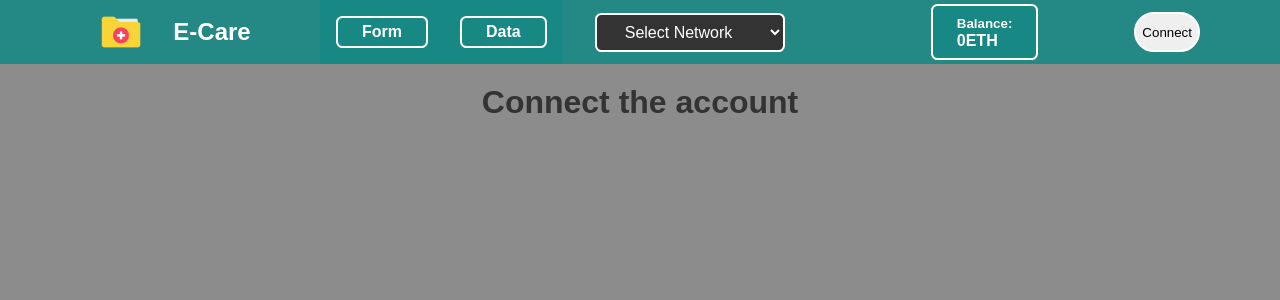
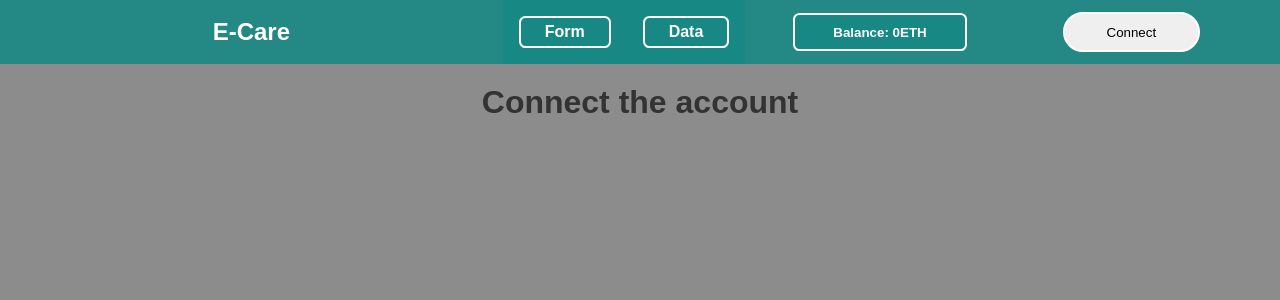
Before and after one commit to ENZOMOTIVE/E-Care, a React (Create React App) app: page / in a window 1280 px wide. Shown: the top 300 px of the page. Built offline with nearby package versions, Linux system fonts and the light colour scheme.

Commit message:
initial commit

```diff
--- a/src/components/Navbar/Navbar.js
+++ b/src/components/Navbar/Navbar.js
@@ -1,38 +1,28 @@
 import React from "react";
 import { Link } from "react-router-dom";
 import "./navbar.css";
-import healthReport from "../../assets/health-report.png";
+//import healthReport from "../../assets/health-report.png";
 import { loadAccount } from "../../store/interactions";
 import { useDispatch, useSelector } from "react-redux";
 import Blockies from "react-blockies";
-import config from "../../config.json";
+
 
 const Navbar = () => {
   const dispatch = useDispatch();
   const provider = useSelector((state) => state.provider.connection);
   const account = useSelector((state) => state.provider.account);
   const balance = useSelector((state) => state.provider.balance);
-  const chainId = useSelector((state) => state.provider.chainId);
+
 
   const connectHandler = async (e) => {
     await loadAccount(provider, dispatch);
   };
 
-  const networkHandler = async (e) => {
-    await window.ethereum.request({
-      method: "wallet_switchEthereumChain",
-      params: [
-        {
-          chainId: e.target.value,
-        },
-      ],
-    });
-  };
 
   return (
     <div className="Navbar">
       <div className="nav__name">
-        <img src={healthReport} alt="" width="40" height="40" />
+
         <h2>E-Care</h2>
       </div>
 
@@ -46,21 +36,6 @@ const Navbar = () => {
         </Link>
       </div>
 
-      <div className="nav__networkSelector">
-        <select
-          name="network"
-          id="network"
-          onChange={networkHandler}
-          value={config[chainId] ? `0x${chainId.toString(16)}` : `0`}
-        >
-          <option value="0" disabled>
-            Select Network
-          </option>
-          <option value="31337">Localhost</option>
-          <option value="0x5">Goerli</option>
-          <option value="0x13881">Mumbai</option>
-        </select>
-      </div>
 
       <div className="nav__balance">
         {balance ? (
@@ -73,8 +48,8 @@ const Navbar = () => {
         ) : (
           <div className="nav__myBalance-container">
             <p>
-              <small> Balance: </small>
-              0ETH
+              <small> Balance: 0ETH </small>
+
             </p>
           </div>
         )}
```
Also changed, not shown: 1 other file (tests, documents, lock files or other folders).
